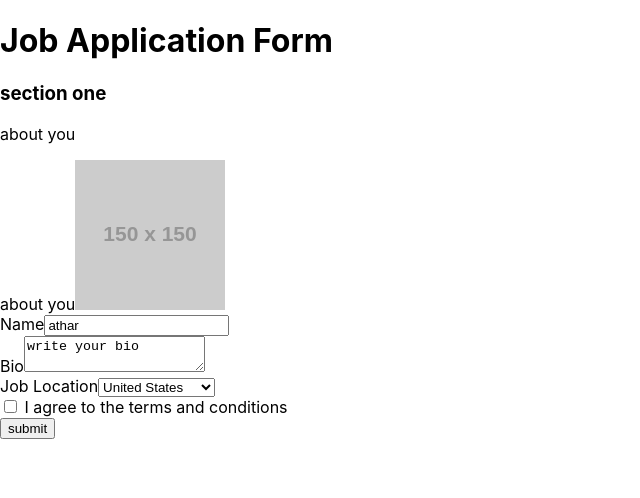
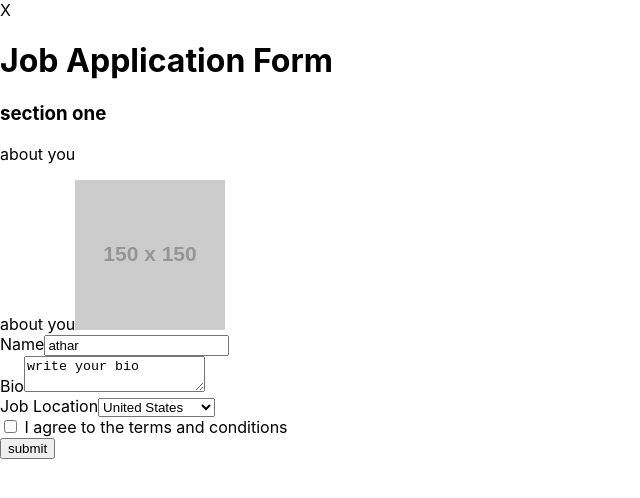
Before and after one commit to asar17/React-Testing-Libraray-Example, a React (Create React App) app: page / in a window 1280 px wide. Shown: the top 498 px of the page, without its empty margins (0-640 px from the left). Built offline with nearby package versions, Linux system fonts and the light colour scheme.

Commit message:
getByTitle query

```diff
--- a/src/components/application/application.tsx
+++ b/src/components/application/application.tsx
@@ -3,6 +3,7 @@ const Application = () =>{
     const [job,setJob]=useState("")
     return(
     <>
+        <span title="close">X</span>
         <h1>Job Application Form</h1>
         <h3>section one</h3>
         <p>about you</p>
```
Also changed, not shown: 1 other file (tests, documents, lock files or other folders).
